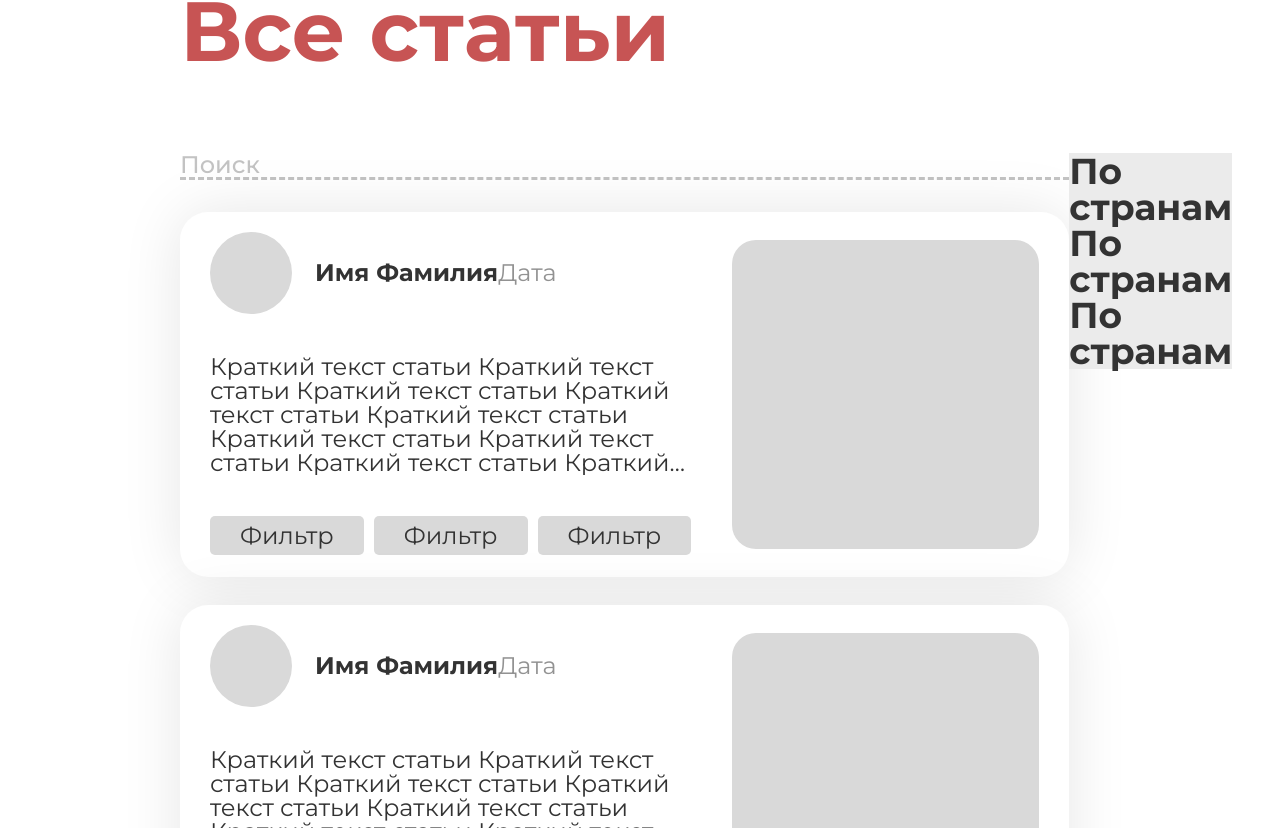
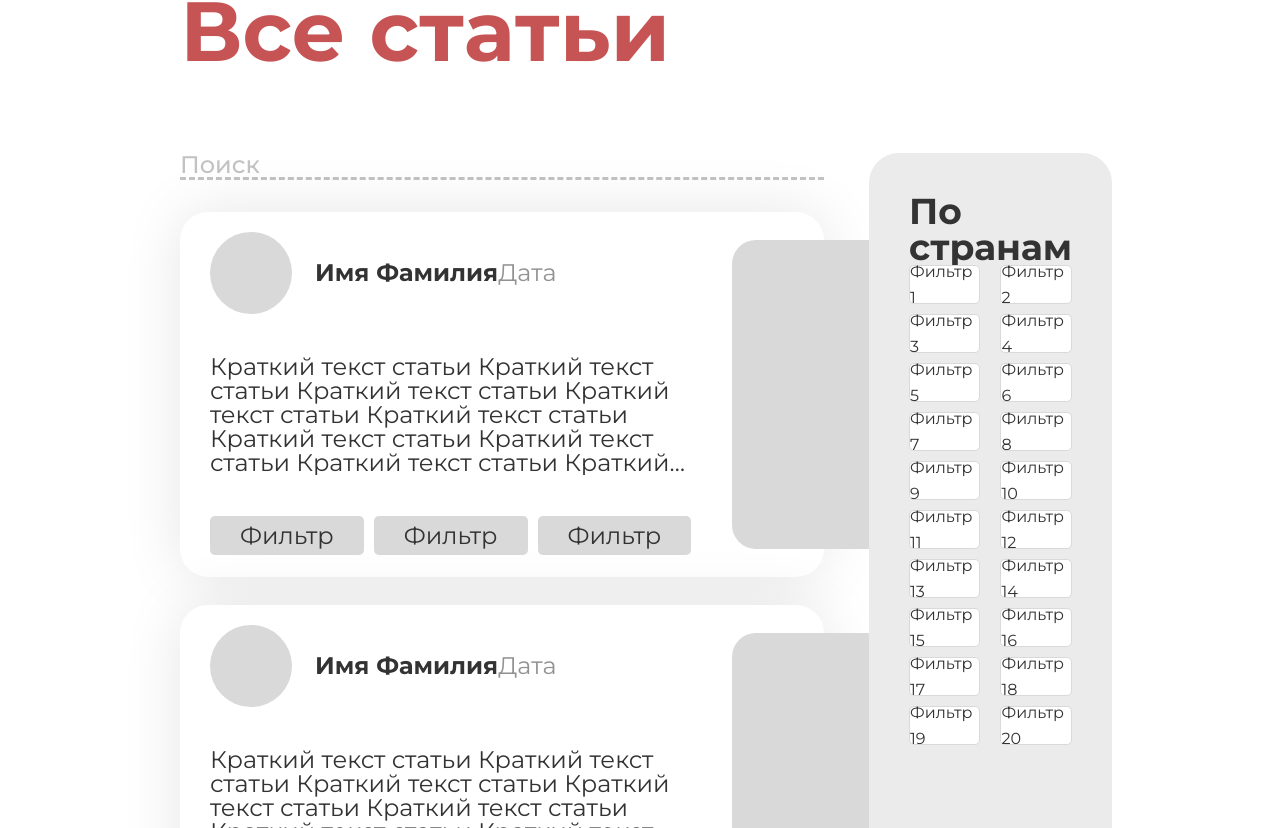
Before and after one commit to Polinanadahovskaya/moove-travel, a Nuxt app in the folder mooveTravel/: page /blog in a window 1280 px wide. Shown: the part 1352-2180 px from the top of the page. Built offline with nearby package versions, Linux system fonts and the light colour scheme.

Commit message:
gitIgnore

```diff
--- a/mooveTravel/pages/blog.vue
+++ b/mooveTravel/pages/blog.vue
@@ -14,8 +14,8 @@
     <div class="blog-button">Показать больше</div>
     <div class="all-article">
       <div class="article-tittle">Все статьи</div>
-      <div style="display: flex">
-        <div style="display: flex; flex-direction: column">
+      <div style="display: flex;     gap: 45px;">
+        <div style="display: flex; flex-direction: column; flex-basis: 70%; max-width: 70%;">
           <div class="article-search">Поиск</div>
           <div class="article-article">
             <div v-for="a in 3">
@@ -23,12 +23,11 @@
             </div>
           </div>
         </div>
-        <div class="article-filter">
+        <div class="article-filter" style="flex-basis: 30%; max-width: 30%;">
           <div>
-            <div v-for="a in 3">
-              <div>
-                <div class="filter-name">По странам</div>
-              </div>
+            <div class="filter-name">По странам</div>
+            <div v-for="pair in filterPairs" :key="pair[0]" style="display: flex; justify-content: space-between; gap: 20px; margin-bottom: 10px;">
+              <div v-for="filter in pair" :key="filter" class="filter-element">{{ filter }}</div>
             </div>
           </div>
         </div>
@@ -39,6 +38,18 @@
 
 <script setup>
 import TubCountry from '../components/tubCountry.vue'
+import { computed } from 'vue'
+
+// Пример массива фильтров (замени на реальные данные при необходимости)
+const filters = Array.from({ length: 20 }, (_, i) => `Фильтр ${i + 1}`)
+
+const filterPairs = computed(() => {
+  const pairs = []
+  for (let i = 0; i < filters.length; i += 2) {
+    pairs.push(filters.slice(i, i + 2))
+  }
+  return pairs
+})
 </script>
 
 <style scoped>
@@ -145,7 +156,8 @@ import TubCountry from '../components/tubCountry.vue'
 
 .article-filter{
   background: #EBEBEB;
-  height: 100%;
+  border-radius: 30px;
+  padding: 40px;
 }
 
 .filter-name{
@@ -156,6 +168,17 @@ import TubCountry from '../components/tubCountry.vue'
   vertical-align: middle;
 }
 
+.filter-element{
+  height: 39px;
+  border-radius: 5px;
+  border: 1px solid #D9D9D9;
+  background: #FFFFFF;
+  width: 100%;
+  display: flex
+;
+  justify-content: center;
+  align-items: center;
+}
 @media (max-width: 768px) {
   .blog-tittle {
     font-size: 48px;
```
